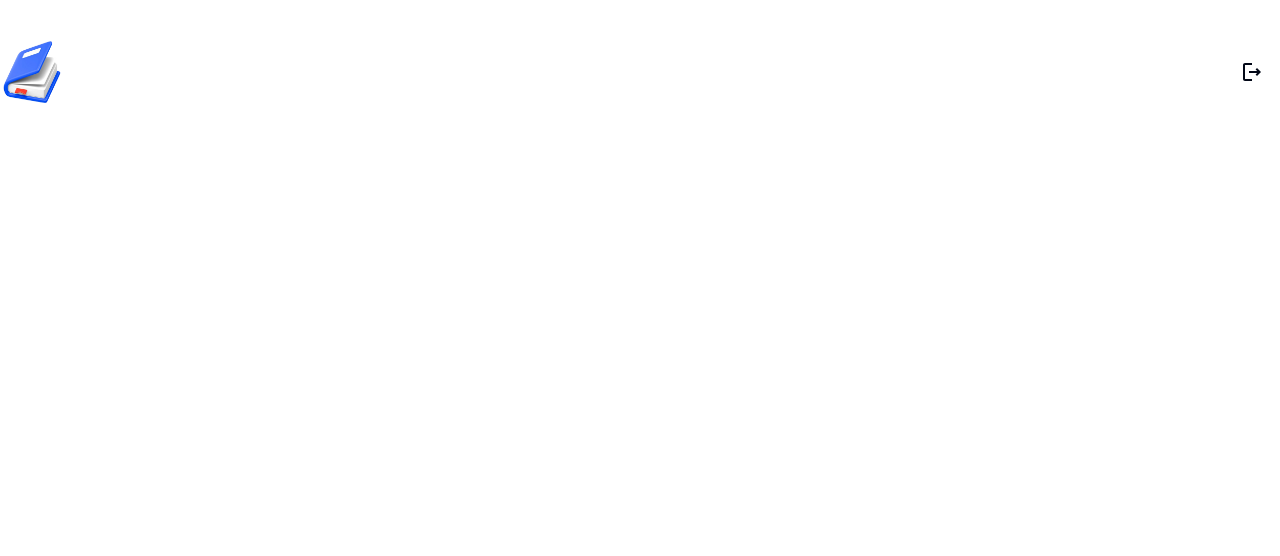
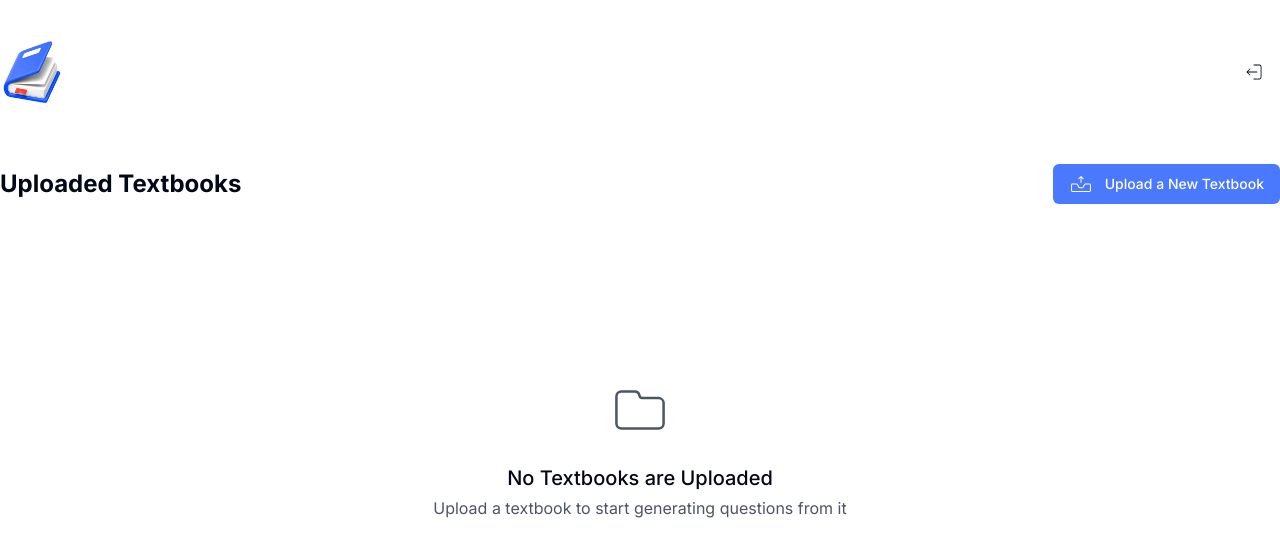
Before and after one commit to osadavc/textquest, a Next.js app: page /dashboard in a window 1280 px wide. Shown: the top 556 px of the page. Built offline with nearby package versions, Linux system fonts and the light colour scheme; no server answers; the database is empty; sample sign-in values are in the browser's storage.

Commit message:
💄 Basic dashboard interface

```diff
--- a/src/components/Common/Header.tsx
+++ b/src/components/Common/Header.tsx
@@ -2,7 +2,7 @@ import { Button } from "@/components/ui/button";
 import { signIn, signOut } from "next-auth/react";
 import { FC } from "react";
 import { useRouter } from "next/router";
-import { MdOutlineLogout } from "react-icons/md";
+import { CiLogout } from "react-icons/ci";
 import Link from "next/link";
 
 interface HomeProps {
@@ -20,7 +20,9 @@ const Header: FC<HomeProps> = ({ isLoggedIn, isDashboard }) => {
           <img src="/favicon.png" alt="TextQuest Logo" className="w-16" />
         </Link>
         {!isDashboard && (
-          <h1 className="font-black text-3xl ml-5">TextQuest</h1>
+          <h1 className="font-black text-3xl ml-5">
+            Text<span className="text-customPrimary">Quest</span>
+          </h1>
         )}
       </div>
 
@@ -34,11 +36,12 @@ const Header: FC<HomeProps> = ({ isLoggedIn, isDashboard }) => {
               });
             }}
           >
-            <MdOutlineLogout className="text-2xl font-bold" />
+            <CiLogout className="text-xl" />
           </Button>
         ) : (
           <Button
-            variant="outline"
+            variant="ghost"
+            className="bg-customPrimary text-white hover:bg-customPrimary hover:text-white"
             onClick={() => {
               if (isLoggedIn) {
                 router.push("/dashboard");
@@ -49,7 +52,7 @@ const Header: FC<HomeProps> = ({ isLoggedIn, isDashboard }) => {
               }
             }}
           >
-            Test Your Knowledge
+            Let&apos;s Go
           </Button>
         )}
       </div>
--- /dev/null
+++ b/src/components/Dashboard/NoTextbooks.tsx
@@ -0,0 +1,16 @@
+import { useState, useEffect } from "react";
+import { CiFolderOn } from "react-icons/ci";
+
+const NoTextbooks = () => {
+  return (
+    <div className="w-full flex flex-col justify-center items-center mt-44">
+      <CiFolderOn className="text-6xl text-gray-600" />
+      <h4 className="mt-6 text-xl font-medium">No Textbooks are Uploaded</h4>
+      <p className="mt-1 text-gray-600">
+        Upload a textbook to start generating questions from it
+      </p>
+    </div>
+  );
+};
+
+export default NoTextbooks;
--- /dev/null
+++ b/src/components/Dashboard/TopBar.tsx
@@ -0,0 +1,20 @@
+import { Button } from "@/components/ui/button";
+import { CiInboxOut } from "react-icons/ci";
+
+const TopBar = () => {
+  return (
+    <div className="flex justify-between items-center">
+      <h3 className="font-bold text-2xl">Uploaded Textbooks</h3>
+
+      <Button
+        variant="ghost"
+        className="bg-customPrimary text-white hover:bg-customPrimary hover:text-white"
+      >
+        <CiInboxOut className="text-2xl" />{" "}
+        <span className="ml-3">Upload a New Textbook</span>
+      </Button>
+    </div>
+  );
+};
+
+export default TopBar;
--- a/src/pages/dashboard.tsx
+++ b/src/pages/dashboard.tsx
@@ -1,4 +1,6 @@
 import Header from "@/components/Common/Header";
+import NoTextbooks from "@/components/Dashboard/NoTextbooks";
+import TopBar from "@/components/Dashboard/TopBar";
 import prisma from "@/utils/prisma";
 import { GetServerSideProps } from "next";
 import { getSession } from "next-auth/react";
@@ -7,6 +9,11 @@ const Dashboard = () => {
   return (
     <div>
       <Header isLoggedIn={true} isDashboard={true} />
+
+      <div className="mt-5 max-w-7xl mx-auto h-full">
+        <TopBar />
+        <NoTextbooks />
+      </div>
     </div>
   );
 };
--- a/tailwind.config.ts
+++ b/tailwind.config.ts
@@ -51,6 +51,7 @@ const config: Config = {
           DEFAULT: "hsl(var(--card))",
           foreground: "hsl(var(--card-foreground))",
         },
+        customPrimary: "#4a79fe",
       },
       borderRadius: {
         lg: "var(--radius)",
```
